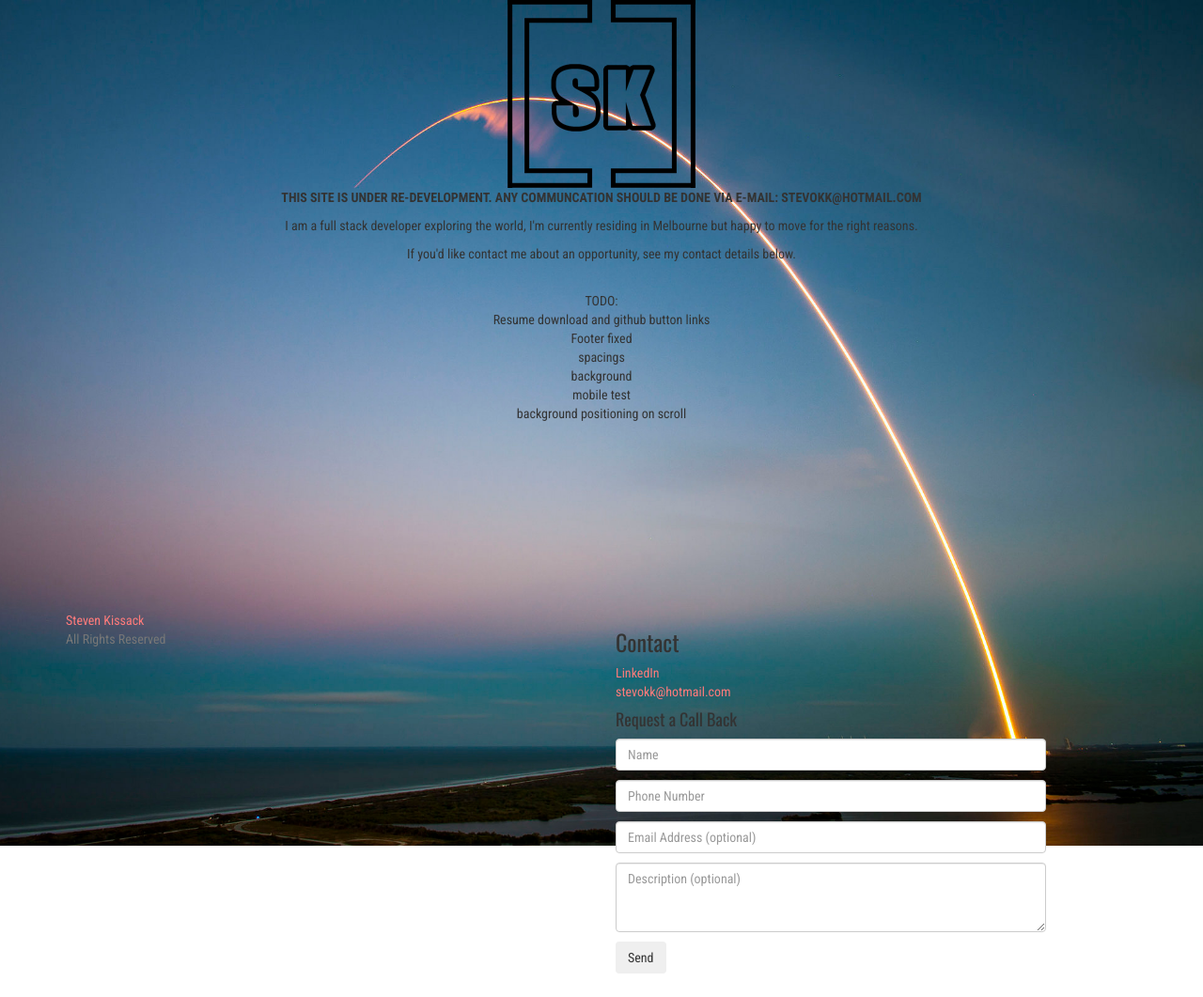
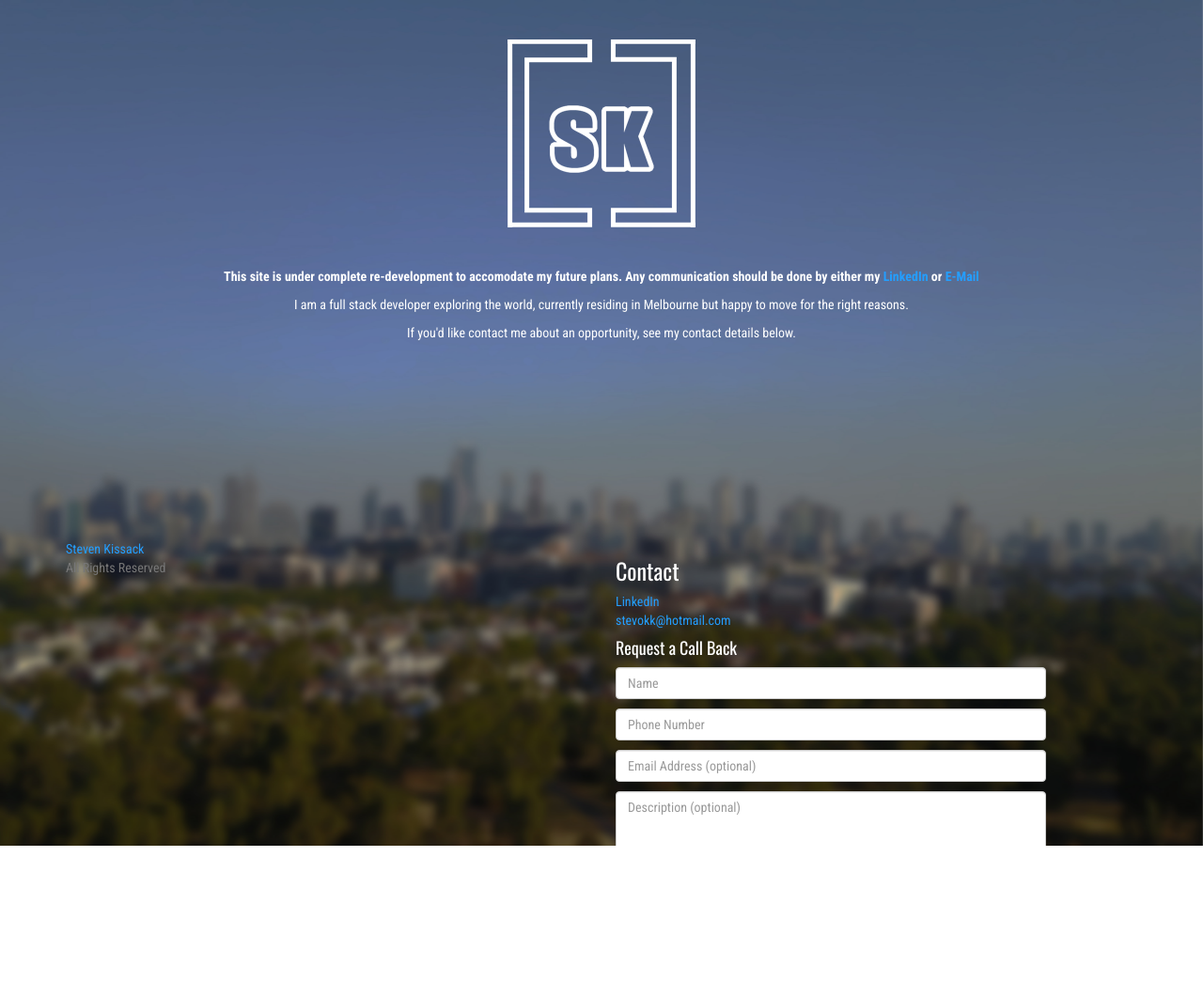
Before and after one commit to stevenkissack/stevokk.github.io, a Jekyll site: the page built from index.html, in a window 1280 px wide. Shown: the whole page at 94% size. Built offline with Jekyll 4.4.1, drawn with Linux system fonts in a browser that asks for light colours; after the commit the page ends 900 px from its top, so only the background shows below that.

Commit message:
cleaned up initial wording, changed bg to personal drone melb shot

```diff
--- a/_includes/footer.html
+++ b/_includes/footer.html
@@ -10,10 +10,10 @@
                     <h3>Contact</h3>
                     <ul class="list-unstyled">
                         <li><a href="{{site.data.global.personal_linkedin}}">LinkedIn</a></li>
-                        <li><a href="mailto:stevokk@hotmail.com">stevokk@hotmail.com</a></li>
+                        <li><a href="mailto:{{site.data.global.personal_email}}">{{site.data.global.personal_email}}</a></li>
                     </ul>
                     <h4>Request a Call Back</h4>
-                    <form action="https://formspree.io/stevokk@hotmail.com" method="POST">
+                    <form action="https://formspree.io/{{site.data.global.personal_email}}" method="POST">
                     <div class="form-group field-spacing">
                         <input type="text" class="form-control" name="name" placeholder="Name" required>
                         <input type="text" class="form-control" name="phoneNumber" placeholder="Phone Number" required>
--- a/_layouts/minimal.html
+++ b/_layouts/minimal.html
@@ -3,10 +3,10 @@
 <main>
     <div class="container">
         <div class="row">
-            <div class="col-md-12 text-center">
-                <a href="/"><img src="logo_200_outline.png" alt="{{ site.data.global.title }}" /></a>
+            <div class="col-md-12 text-center mt-3">
+                <a href="/"><img src="logo_200_outline-white.png" alt="{{ site.data.global.title }}" /></a>
             </div>
-            <div class="col-md-12 text-center">
+            <div class="col-md-12 text-center mt-3">
                 {{ content }}
             </div>
         </div>
--- a/css/style.scss
+++ b/css/style.scss
@@ -2,8 +2,8 @@
 # Front matter comment to ensure Jekyll properly reads file.
 ---
 
-$site-primary: rgb(255, 69, 69);
-$site-secondary: #FF7B7B;
+//$site-primary: rgb(255, 69, 69);
+//$site-secondary: #FF7B7B;
 
 %oswald { font-family: 'Oswald', sans-serif; }
 %roboto { font-family: 'Roboto Condensed', sans-serif; }
@@ -14,12 +14,13 @@ html {
 body {
     @extend %roboto;
     height:100%;
+    color: #FFF;
     //font-size: 18px;
     //-webkit-font-smoothing: antialiased;
 }
 
 .background-default {
-    background-image: url(../bg_spacex.jpg);
+    background-image: url(../bg_melb_mavic_blur.jpg);
 }
 .background-cover {
     width: 100%;
@@ -33,6 +34,8 @@ body {
     background-position: center center;
     background-attachment: fixed;
     background-repeat: no-repeat;
+    // Wraps children divs
+    overflow:auto;
 }
 
 /*section, header, footer, main, article, nav, aside {
@@ -43,7 +46,7 @@ a {
     outline: none !important;
     text-decoration: none !important;
     transition: all .2s ease;
-    color: $site-secondary;
+    color: #249EFF;
 
     &:hover {
         color: #6165FF;
@@ -141,6 +144,11 @@ h1, h2, h3, h4, h5, h6 { @extend %oswald; }
     margin-top: 200px;
 }
 
+// Future Bootstrap 4 class (not sure on value = em)
+ .mt-3 {
+     margin-top: 3em;
+ }
+
 /* Not used - is a banner atop of an article
 .topper {
     height: 500px;
--- a/index.html
+++ b/index.html
@@ -3,18 +3,15 @@ layout: minimal
 ---
 
 <div class="text-center">
-  <p><b>THIS SITE IS UNDER RE-DEVELOPMENT. ANY COMMUNCATION SHOULD BE DONE VIA E-MAIL: STEVOKK@HOTMAIL.COM</b></p>
-  <p>I am a full stack developer exploring the world{% if site.data.global.personal_current_location %}, I'm currently residing in {{ site.data.global.personal_current_location }} but happy to move for the right reasons{% endif %}.</p>
+  <p><b>This site is under complete re-development to accomodate my future plans. Any communication should be done by either my <a href="{{site.data.global.personal_linkedin}}">LinkedIn</a> or <a href="mailto:{{site.data.global.personal_email}}">E-Mail</a></b></p>
+  <p>I am a full stack developer exploring the world{% if site.data.global.personal_current_location %}, currently residing in {{ site.data.global.personal_current_location }} but happy to move for the right reasons{% endif %}.</p>
   {% if site.data.global.available_for_work %}
   <p>If you'd like contact me about an opportunity, see my contact details below.</p>
   {% endif %}
-  <br>
+  <!--
   TODO: <br>
   Resume download and github button links<br>
-  Footer fixed<br>
-  spacings<br>
-  background<br>
-  mobile test<br>
-  background positioning on scroll
-
+  Footer fixed to bottom if page is small<br>
+  Mobile/Tablet testing<br>
+  -->
 </div>
```
Also changed, not shown: bg_melb_mavic_blur.jpg (added), bg_spacex-blur.jpg (added), logo_200_outline-white.png (added), logo_200_outline.png, logo_400_outline-old-lobsided.png (renamed from logo_400_outline.png).
